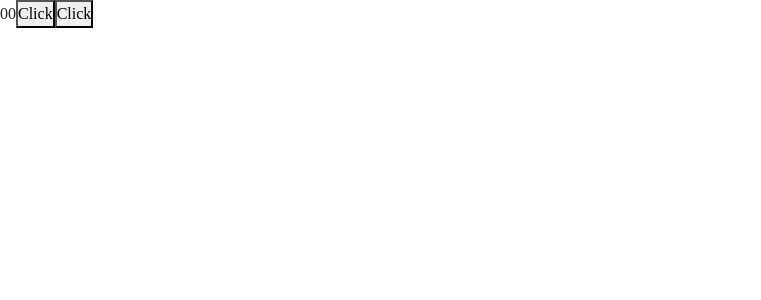
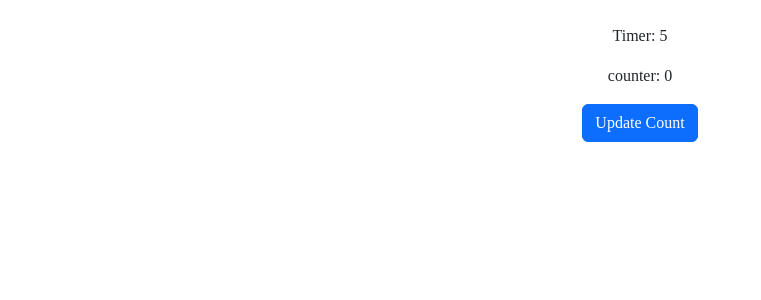
Before and after one commit to mern-trainer/Risin-Batch-ReactJS, a React (Vite) app: page / in a window 1280 px wide. Shown: the top 300 px of the page, without its empty margins (0-761 px from the left). Built offline with nearby package versions, Linux system fonts and the light colour scheme; a web font is replaced by a local one.

Commit message:
use effect - example

```diff
--- a/src/Pages/UseEffectComponent.jsx
+++ b/src/Pages/UseEffectComponent.jsx
@@ -11,22 +11,43 @@ import { useEffect, useState } from "react"
 
 const UseEffectComponent = () => {
 
+    // const [counter, setCounter] = useState(0)
+    // const [counter2, setCounter2] = useState(0)
+
+    // useEffect(() => {
+    //     console.log(counter);
+    //     return () => {
+    //         console.log("unmounting");
+    //     }
+    // }, [counter])
+
+    // return <div>
+    //     {counter}
+    //     {counter2}
+    //     <button onClick={() => setCounter(counter + 1)}>Click</button>
+    //     <button onClick={() => setCounter2(counter2 + 1)}>Click</button>
+    // </div>
+
     const [counter, setCounter] = useState(0)
-    const [counter2, setCounter2] = useState(0)
+    const [timer, setTimer] = useState(0)
 
     useEffect(() => {
-        console.log(counter);
+        const timeInterval = setInterval(() => {
+            setTimer((prevTime) => prevTime + 1)
+        }, 1000) // --ms
         return () => {
-            console.log("unmounting");
+            clearInterval(timeInterval)
         }
     }, [counter])
 
-    return <div>
-        {counter}
-        {counter2}
-        <button onClick={() => setCounter(counter + 1)}>Click</button>
-        <button onClick={() => setCounter2(counter2 + 1)}>Click</button>
+    return <div className="d-flex flex-column gap-3 align-items-center mt-4">
+        <div>Timer: {timer}</div>
+        <div>counter: {counter}</div>
+        <div>
+            <button className="btn btn-primary" onClick={() => setCounter(counter + 1)}>Update Count</button>
+        </div>
     </div>
+
 }
 
 export default UseEffectComponent
```
